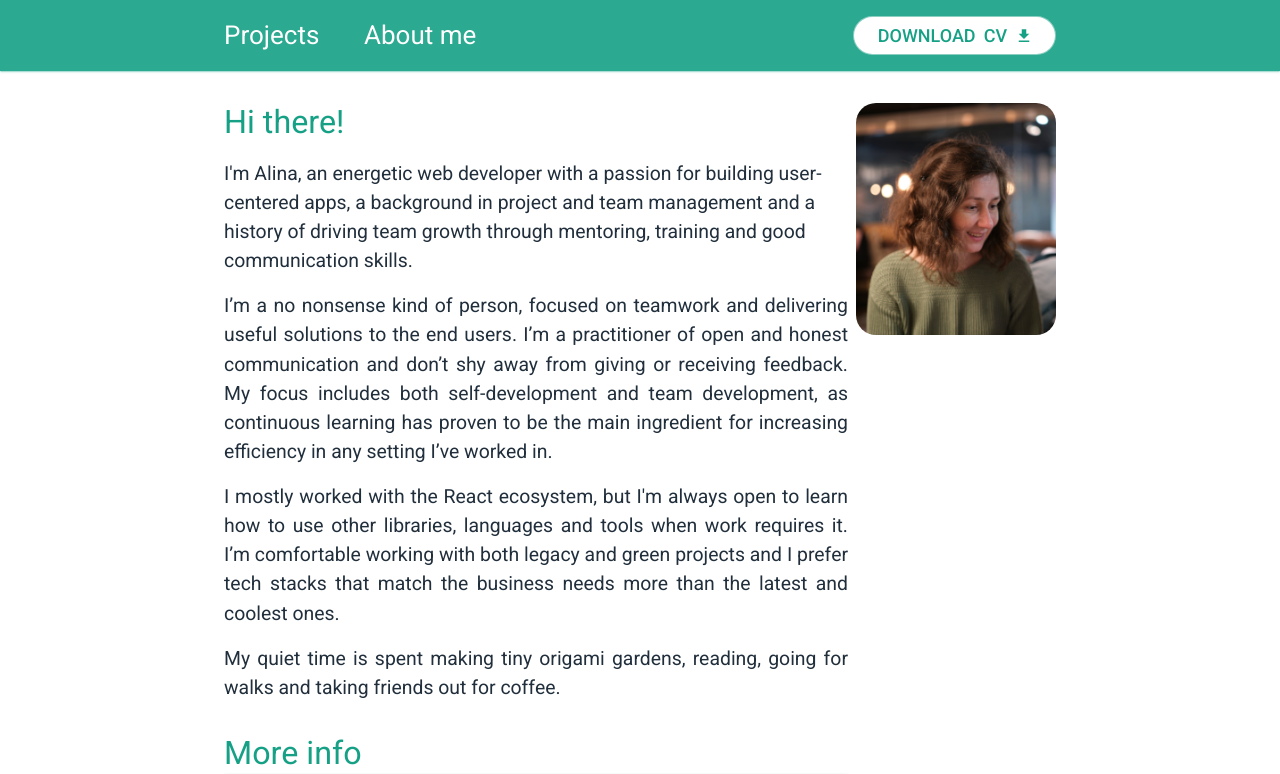
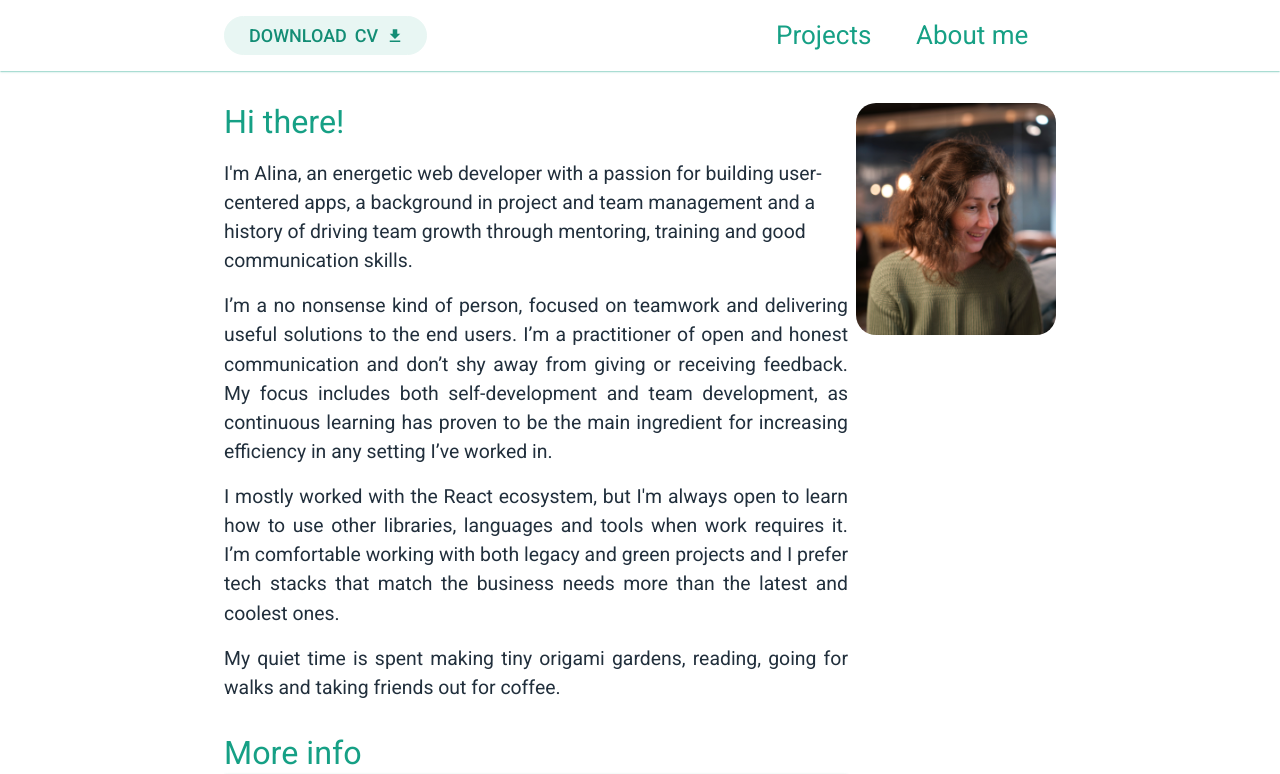
Before and after one commit to alex-alina/personal-site, a React (Create React App) app: page /about in a window 1280 px wide. Shown: the top 774 px of the page. Built offline with nearby package versions, Linux system fonts and the light colour scheme.

Commit message:
Draft hite navigation

```diff
--- a/src/components/Navigation/NavBar.jsx
+++ b/src/components/Navigation/NavBar.jsx
@@ -44,6 +44,48 @@ export default function NavBar() {
           >
             <SideMenu />
           </Box>
+          <MuiLink
+            underline="none"
+            href={AlinaRusuCV}
+            target="_blank"
+            rel="noopener noreferrer"
+          >
+            <Button
+              size="small"
+              variant="outlined"
+              borderRadius={100}
+              endIcon={<DownloadIcon />}
+              sx={(theme) => ({
+                px: 3,
+                borderRadius: 50,
+                background: "#E8F6F3",
+                borderColor: "#E8F6F3",
+                color: "#138D75",
+                "&:hover": {
+                  background: "#D0ECE7",
+                  borderColor: "#D0ECE7",
+                  color: "#0B5345",
+                },
+              })}
+            >
+              <Box
+                sx={{
+                  fontSize: 18,
+                  display: {
+                    mobile: "none",
+                    tablet: "none",
+                    laptop: "block",
+                    desktop: "block",
+                  },
+                }}
+              >
+                Download
+              </Box>
+              <Box ml={1} fontSize={18}>
+                CV
+              </Box>
+            </Button>
+          </MuiLink>
 
           <Box
             sx={{
@@ -69,7 +111,7 @@ export default function NavBar() {
                     to={item.route}
                     style={{
                       textDecoration: "none",
-                      color: "white",
+                      color: "#16A085",
                       fontSize: 26,
                     }}
                   >
@@ -79,46 +121,6 @@ export default function NavBar() {
               ))}
             </List>
           </Box>
-
-          <MuiLink
-            underline="none"
-            href={AlinaRusuCV}
-            target="_blank"
-            rel="noopener noreferrer"
-          >
-            <Button
-              size="small"
-              variant="outlined"
-              borderRadius={100}
-              endIcon={<DownloadIcon />}
-              sx={{
-                px: 3,
-                borderRadius: 50,
-                background: "white",
-                "&:hover": {
-                  background: "#D0ECE7",
-                  color: "#0B5345",
-                },
-              }}
-            >
-              <Box
-                sx={{
-                  fontSize: 18,
-                  display: {
-                    mobile: "none",
-                    tablet: "none",
-                    laptop: "block",
-                    desktop: "block",
-                  },
-                }}
-              >
-                Download
-              </Box>
-              <Box ml={1} fontSize={18}>
-                CV
-              </Box>
-            </Button>
-          </MuiLink>
         </Toolbar>
       </AppBar>
     </div>
--- a/src/styles/theme.js
+++ b/src/styles/theme.js
@@ -33,7 +33,7 @@ let theme = createTheme({
     MuiAppBar: {
       styleOverrides: {
         root: {
-          background: "rgba(22, 160, 133, 0.90)",
+          background: "white",
         },
       },
     },
@@ -44,7 +44,7 @@ let theme = createTheme({
           top: 0,
           right: 0,
           left: 0,
-          backgroundColor: "#fff",
+          backgroundColor: colors.turquoise[5],
           width: "90%",
         },
       },
```
